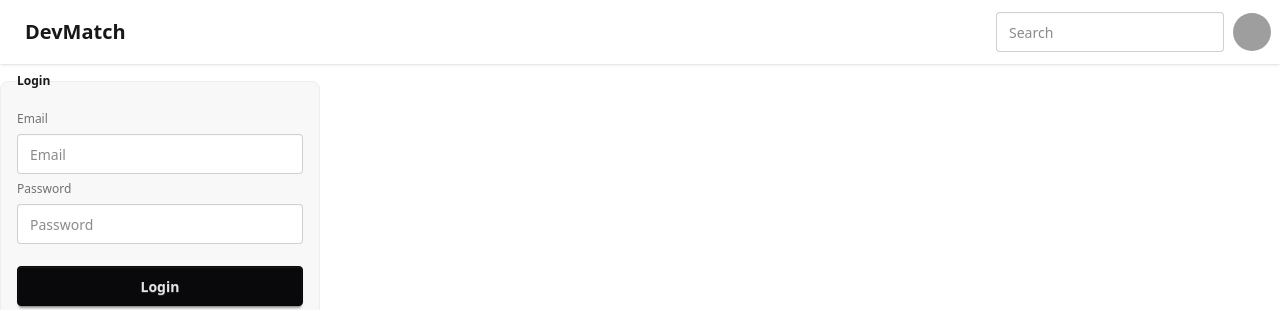
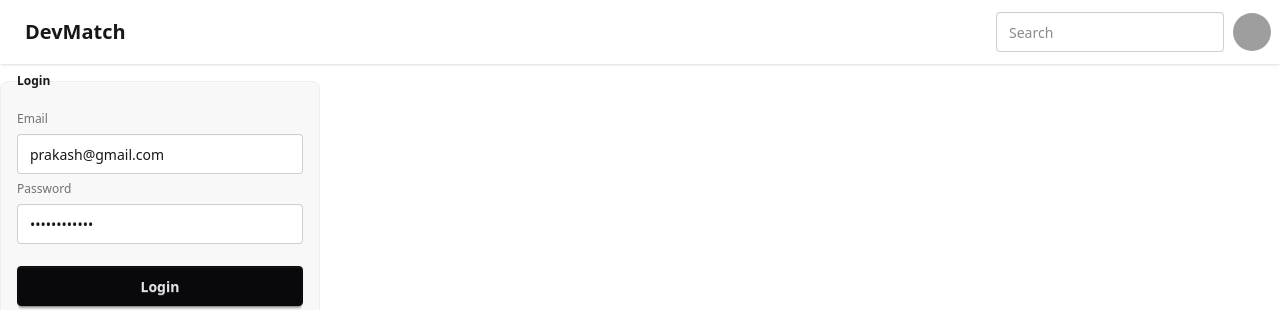
Before and after one commit to urprakashgupta/DevMatch, a React (Vite) app in the folder Frontend/: page / in a window 1280 px wide. Shown: the top 310 px of the page. Built offline with nearby package versions, Linux system fonts and the light colour scheme; grey boxes are pictures that could not be loaded.

Commit message:
feat: update Login component to use email state and improve login request handling

```diff
--- a/Frontend/src/components/Login.jsx
+++ b/Frontend/src/components/Login.jsx
@@ -2,15 +2,20 @@ import React, { useState } from "react";
 import axios from "axios";
 
 const Login = () => {
-  const [emailId, setEmailId] = useState("");
-  const [password, setPassword] = useState("");
+  const [email, setEmail] = useState("prakash@gmail.com");
+  const [password, setPassword] = useState("Prakash@2004");
 
   const handleLogin = async () => {
+    console.log("Clicked ✅");
     try {
-      const res = await axios.post("http://localhost:5000/auth/login", {
-        emailId,
-        password,
-      });
+      const res = await axios.post(
+        "http://localhost:5000/auth/login",
+        {
+          email,
+          password,
+        },
+        { withCredentials: true }
+      );
     } catch (error) {
       console.log(error);
     }
@@ -26,9 +31,9 @@ const Login = () => {
           type="email"
           className="input"
           placeholder="Email"
-          value={emailId}
+          value={email}
           onChange={(e) => {
-            setEmailId(e.target.value);
+            setEmail(e.target.value);
           }}
         />
 
```
Also changed, not shown: 1 other file (tests, documents, lock files or other folders).
